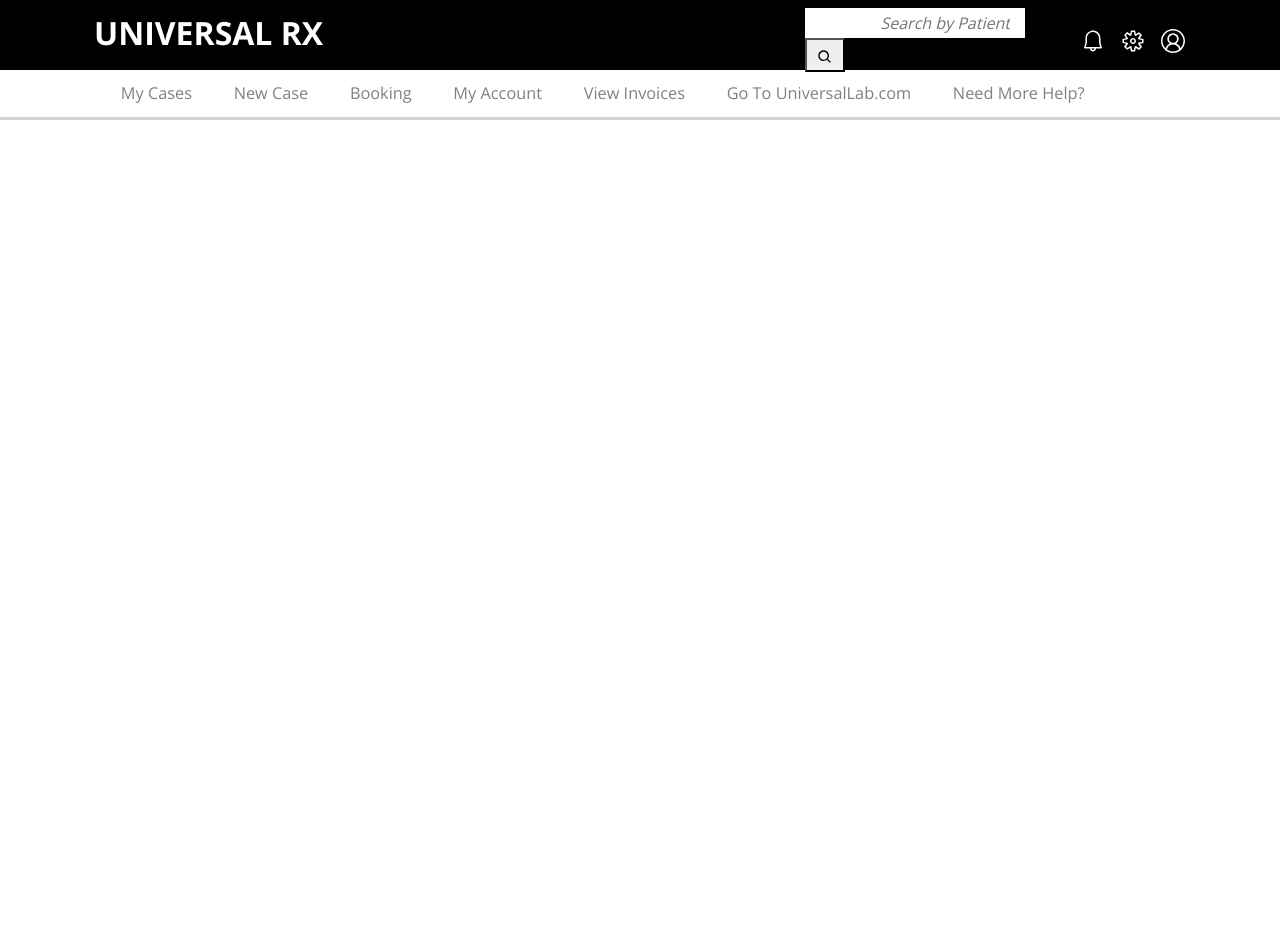
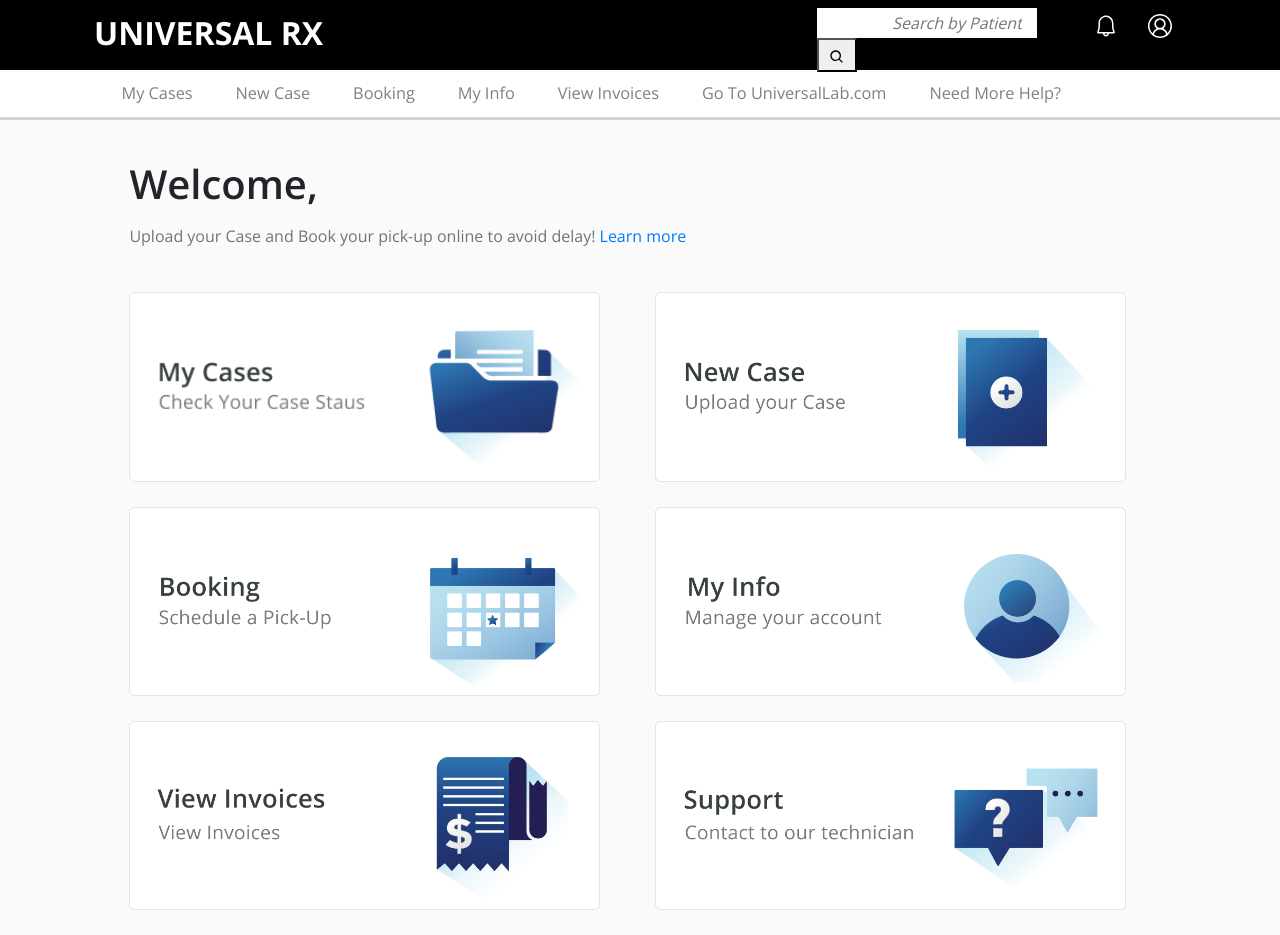
Before and after one commit to lenayj/RIO, a React (Create React App) app: page / in a window 1280 px wide. Before the commit the page ends 800 px from the top, so only its background shows below. Built offline with nearby package versions, Linux system fonts and the light colour scheme.

Commit message:
Main dashboard of RIO

```diff
--- a/package.json
+++ b/package.json
@@ -11,7 +11,6 @@
     "axios": "^0.21.1",
     "bootstrap": "^4.6.0",
     "react": "^17.0.1",
-    "react-bootstrap": "^1.5.2",
     "react-canvas-draw": "^1.1.1",
     "react-dom": "^17.0.1",
     "react-dropzone": "^11.3.2",
--- a/src/components/Header.js
+++ b/src/components/Header.js
@@ -5,22 +5,23 @@
 import { Link } from 'react-router-dom';
 import { BiSearch } from "react-icons/bi";
 import { VscBell, VscGear, VscAccount } from "react-icons/vsc";
+import Dropdown from 'react-bootstrap/Dropdown'
 
 /*Icon :: https://react-icons.github.io/react-icons/search?q=setting */
 
 class Header extends Component{
 
+    constructor(props) {
+        super(props)
+    }
+
+    /* Todo:: Needed to fix BUG !! */
+    logoutHandler =(e) => {
+        this.props.history.push('/Login')
+    }
+
     /* Todo:: Search Button Click Event */
     SearchBtnClick(){
-
-    }
-
-    SettingBtnClick(){
-
-    }
-
-    /* Todo:: UserAccount click event */
-    UserAccountBtnClick() {
 
     }
 
@@ -41,16 +42,35 @@
                         <div className="inner">
                             <div className="navbar searchbar">
                                     <input type="text" placeholder="Search by Patient"/><button type="submit" onClick={this.SearchBtnClick}><BiSearch /></button>
-                                </div>
-                            <div className="navbar alarm">
-                                <div><VscBell color="white" size="24"/></div>
                             </div>
-                            <div className="navbar setting">
+
+                            <Dropdown>
+                                <Dropdown.Toggle className="navbar alarm">
+                                <VscBell color="white" size="24"/>
+                                </Dropdown.Toggle>
+
+                                <Dropdown.Menu>
+                                    <Dropdown.Divider />
+                                    <Dropdown.Item href="#">message</Dropdown.Item>
+                                </Dropdown.Menu>
+                            </Dropdown>
+
+                            {/* Setting is not needed for the user portal */}
+                            {/*<div className="navbar setting">
                                 <div onClick={this.SettingBtnClick}><VscGear color="white" size="24"/></div>
-                            </div>
-                            <div className="navbar UserDropdown">
-                                <div onClick={this.UserAccountBtnClick}><VscAccount color="white" size="24"/></div>
-                            </div>
+                            </div>*/}
+
+                            <Dropdown>
+                                <Dropdown.Toggle className="navbar UserDropdown">
+                                    <VscAccount color="white" size="24"/>
+                                </Dropdown.Toggle>
+
+                                <Dropdown.Menu>
+                                    <Dropdown.Item href="/myinfo">Edit My Profile</Dropdown.Item>
+                                    <Dropdown.Divider />
+                                    <Dropdown.Item href="#" onClick={e=>this.logoutHandler(e)}>Log out</Dropdown.Item>
+                                </Dropdown.Menu>
+                            </Dropdown>
                         </div>
                     </div>
                 </div>
@@ -59,7 +79,7 @@
                     <Link to= '/myCases' className="links">My Cases</Link>
                     <Link to= '/newCase' className="links">New Case</Link>
                     <Link to= '/' className="links">Booking</Link>
-                    <Link to= '/myAccount' className="links">My Account</Link>
+                    <Link to= '/myAccount' className="links">My Info</Link>
                     <Link to= '/invoices' className="links">View Invoices</Link>
                     <a href="https://uniortholab.com/us/" target="_blank" rel="noreferrer" className="links">Go To UniversalLab.com</a>
                     <Link to= '/' className="links">Need More Help?</Link>
--- /dev/null
+++ b/src/components/Home.js
@@ -0,0 +1,34 @@
+import '../css/Home.css';
+
+import React from 'react';
+import { Link } from 'react-router-dom';
+
+function Home(){
+    return(
+        <div className="dashboard-bg-color">
+            <div className="container home">
+                <div className="grettingMsg pt-4">
+                    {/* Todo :: Implement Login UserName */}
+                    <div className="greetingUsers pt-3"><h1>Welcome,</h1>{/*UserName is required*/}</div>
+                    <div className="text-secondary pt-2">Upload your Case and Book your pick-up online to avoid delay! <a href="http://uniortholab.com/us">Learn more</a></div>
+                </div>
+                <div className="menuIcon">
+                    <div className="row justify-content-md-center">
+                        <div className="col"><Link to= '/mycases' className="links"><img src="/images/main/m_mycases.png" alt="m_mycases"/></Link></div>
+                        <div className="col"><Link to= '/newcase' className="links"><img src="/images/main/m_newcase.png" alt="m_newcase"/></Link></div>
+                    </div>
+                    <div className="row">
+                        <div className="col"><Link to= '/booking' className="links"><img src="/images/main/m_booking.png" alt="m_booking"/></Link></div>
+                        <div className="col"><Link to= '/myAccount' className="links"><img src="/images/main/m_myinfo.png" alt="m_myinfo"/></Link></div>
+                    </div>
+                    <div className="row">
+                        <div className="col"><Link to= '/invoices' className="links"><img src="/images/main/m_viewinvoices.png" alt="m_viewinvoices"/></Link></div>
+                        <div className="col"><Link to= '/' className="links"><img src="/images/main/m_support.png" alt="m_support"/></Link></div>
+                    </div>
+                </div>
+            </div>
+        </div>
+    );
+}
+
+export default Home;
--- a/src/components/Router.js
+++ b/src/components/Router.js
@@ -1,6 +1,8 @@
 import React from 'react';
 import { BrowserRouter as Router, Route } from 'react-router-dom';
 import Header from './Header';
+
+import Home from './Home';
 
 import Login from './login/Login';
 import Signup from './login/Signup';
@@ -28,6 +30,8 @@
 export default () => (
     <Router>
         <Header />
+
+        <Route path="/" exact component={Home} />
 
         {/*Login and Sign up*/}
         <Route path='/Login' component={Login}/>
--- a/src/css/Header.css
+++ b/src/css/Header.css
@@ -23,6 +23,40 @@
     display: flex;
     align-items: center;
     padding-left:70px;
+}
+
+.navbar.btn-primary{
+    color: black;
+    background-color: black;
+    border-color: black;
+}
+
+.navbar.btn-primary:hover{
+    color: black;
+    background-color: black;
+    border-color: black;
+}
+
+.navbar.btn-primary:focus, .navbar.btn-primary.focus {
+    box-shadow: none;
+}
+
+.navbar.btn-primary:not(:disabled):not(.disabled):active,
+.navbar.btn-primary:not(:disabled):not(.disabled).active,
+.show > .navbar.btn-primary.dropdown-toggle {
+    color: black;
+    background-color: black;
+    border-color: black;
+}
+
+.navbar.btn-primary:not(:disabled):not(.disabled):active:focus,
+.navbar.btn-primary:not(:disabled):not(.disabled).active:focus,
+.show > .navbar.btn-primary.dropdown-toggle:focus {
+    box-shadow: none;
+}
+
+.dropdown {
+    padding-top: 5px;
 }
 
 .leftSide .inner{
```
Also changed, not shown: 1 other file (tests, documents, lock files or other folders).
